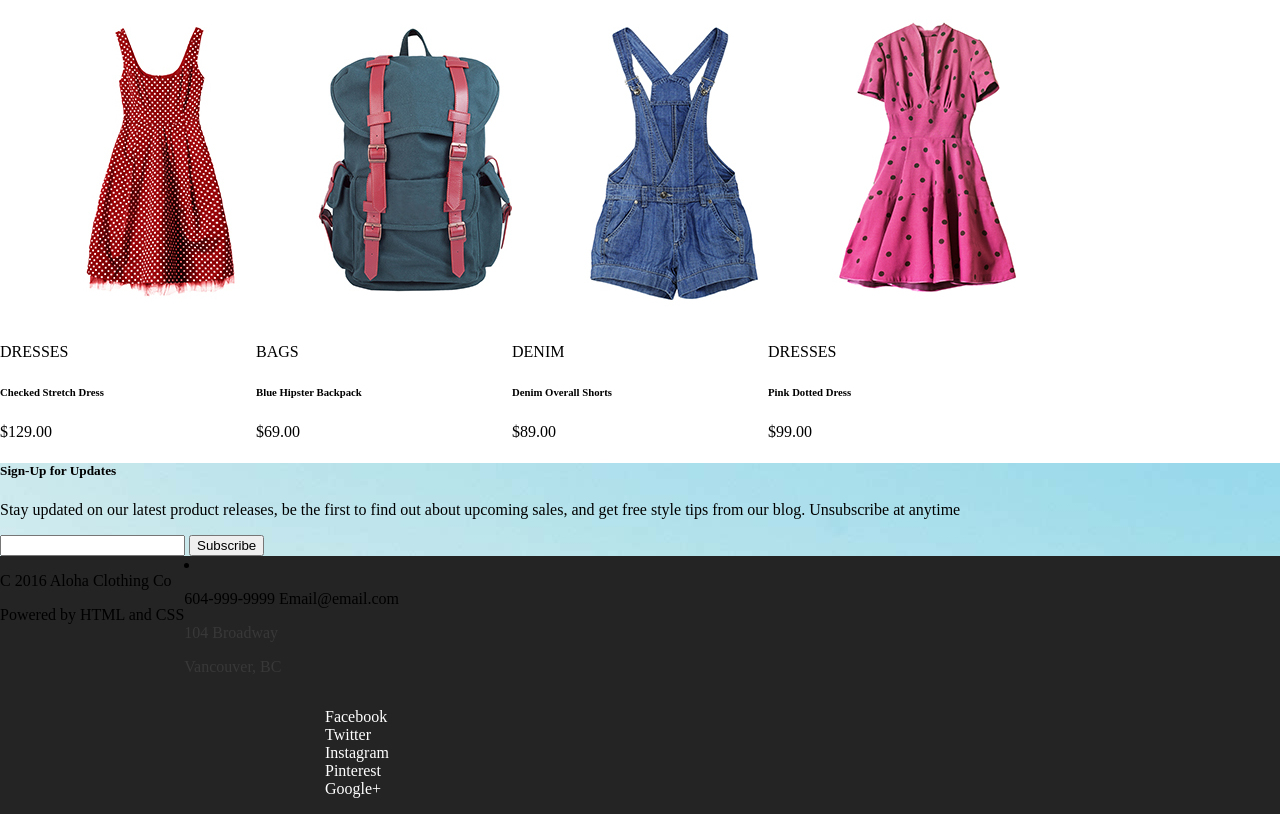
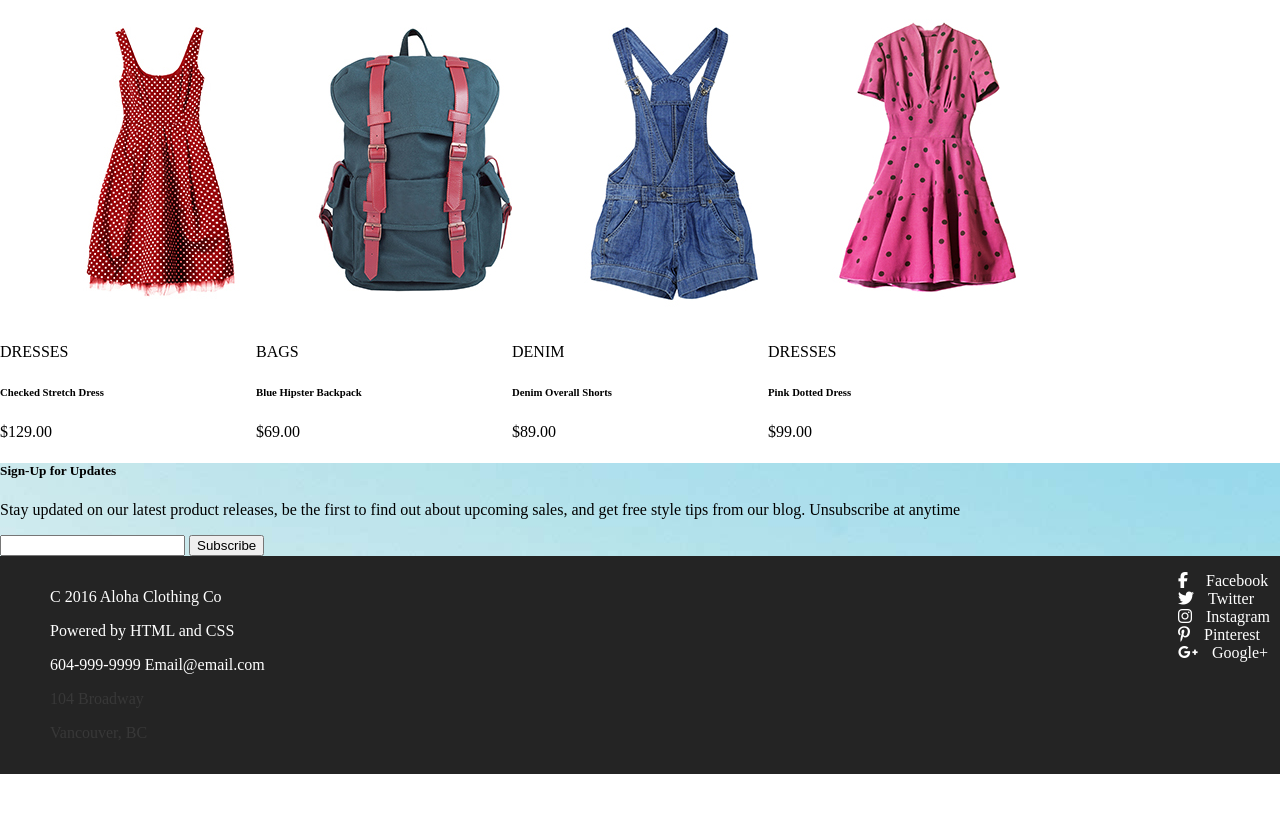
Before and after one commit to KyleFlemington/Clothing-Webiste-HomePage, a plain HTML site: page index.html in a window 1280 px wide. Shown: the part 1021-1835 px from the top of the page. After the commit the page ends 1795 px from the top, so only its background shows below. Drawn offline with Linux system fonts and the light colour scheme.

Commit message:
Fancy Foot Work

```diff
--- a/index.html
+++ b/index.html
@@ -3,8 +3,8 @@
 <head>
 <title>Aloha Clothing</title>
 
+	<script src="https://use.fontawesome.com/153e170424.js"></script>
 	<link rel="stylesheet" type="text/css" href="./stylesheets/style.css">
-
 
 </head>
 <body>
@@ -118,26 +118,22 @@
 
 	<footer id="footer">
 		<div class="ftr-left">
-						<p> C 2016 Aloha Clothing Co </p>
-						<p> Powered by HTML and CSS </p>
-					</div>
-				</li>
-				<li>
-					<div>
-						<p> 604-999-9999  Email@email.com</p>
-					<div class="ftr-address">
-						<p> 104 Broadway </p>
-						<p> Vancouver, BC </p>
-					</div>
+					<ul>
+						<li><p> C 2016 Aloha Clothing Co </p></li>
+						<li><p> Powered by HTML and CSS </p></li>
+						<li><p> 604-999-9999  Email@email.com</p></li>
+
+						<li class="ftr-address"><p> 104 Broadway </p></li>
+						<li class="ftr-address"><p> Vancouver, BC </p></li>
+						</ul>
 		</div>
-
 		<div class="ftr-right">
 			<ul>
-				<li> Facebook </li>
-				<li> Twitter </li>
-				<li> Instagram </li>
-				<li> Pinterest </li>
-				<li> Google+ </li>
+				<li><i class="fa fa-facebook" aria-hidden="true"></i><span class="ftr-text">&nbsp; Facebook</span> </li>
+				<li><i class="fa fa-twitter" aria-hidden="true"></i><span class="ftr-text">&nbsp;Twitter</span></li>
+				<li><i class="fa fa-instagram" aria-hidden="true"></i><span class="ftr-text">&nbsp;Instagram</span></li>
+				<li><i class="fa fa-pinterest-p" aria-hidden="true"></i><span class="ftr-text">&nbsp;Pinterest</span></li>
+				<li><i class="fa fa-google-plus" aria-hidden="true"></i><span class="ftr-text">&nbsp;Google+</span></li>
 			</ul>
 		</div>
 
--- a/stylesheets/style.css
+++ b/stylesheets/style.css
@@ -157,8 +157,24 @@ footer {
   color: white;
 }
 
+.ftr-left {
+	display: flex;
+	flex-direction: row;
+	justify-content: flex-start;
+	margin-left: 10px;
+	color: white;
+}
+
 .ftr-address {
 	color: #383838;
+}
+
+.ftr-text {
+	text-align: left;
+}
+
+.fa {
+	margin-right: 10px;
 }
 
 
```
